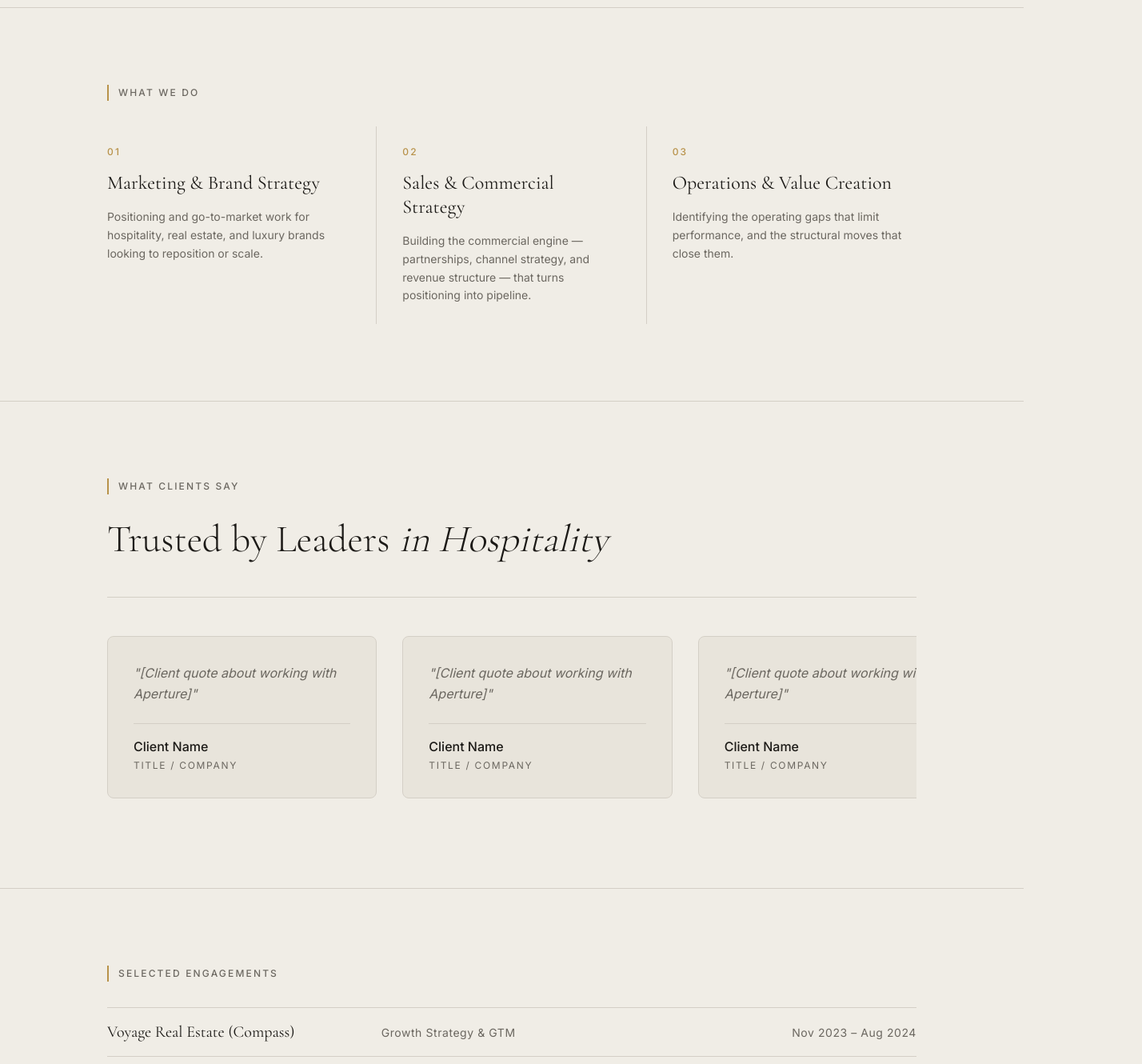
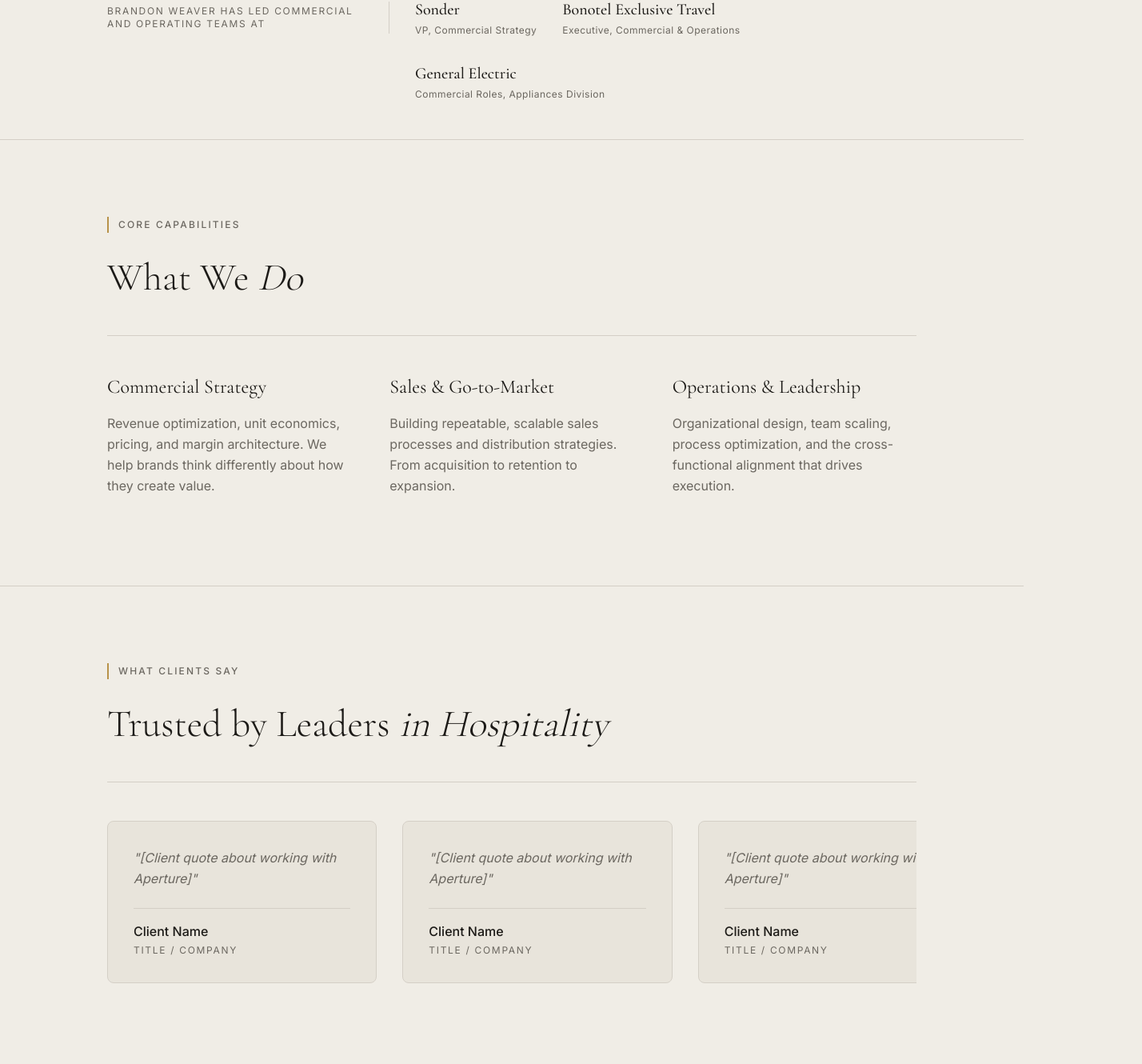
Before and after one commit to letsnavigatebmw/aperture-hospitality, a Next.js app: page / in a window 1280 px wide. Shown: the part 1464-2794 px from the top of the page at 80% size, 1428 px wide, since content can reach past the window. Built offline with nearby package versions, Linux system fonts and the light colour scheme.

Commit message:
Restructure hero - content left, headshot right
- LEFT: Logo lockup + vertical rule + wordmark + rule divider + headline + copy + CTAs
- RIGHT: Headshot photo (full height)
- Matches reference design exactly
- Simple two-column layout with content on left, visual on right

```diff
--- a/app/page.tsx
+++ b/app/page.tsx
@@ -16,26 +16,7 @@ export default function Home() {
       {/* HERO */}
       <div className="border-b border-rule">
         <div className="grid grid-cols-1 md:grid-cols-2 gap-0">
-          {/* LEFT: Large Aperture Circle */}
-          <div className="h-64 sm:h-80 md:h-[600px] lg:h-screen order-2 md:order-1 overflow-hidden bg-parchment flex items-center justify-center">
-            <svg width="80%" height="80%" viewBox="0 0 200 200" fill="none" xmlns="http://www.w3.org/2000/svg">
-              <circle cx="100" cy="100" r="95" stroke="#1C1A17" strokeWidth="8"/>
-              <path d="M100 5 A95 95 0 0 1 195 100" stroke="#B8924A" strokeWidth="12" strokeLinecap="round"/>
-            </svg>
-          </div>
-
-          {/* RIGHT: Headshot + Content Panel */}
-          <div className="order-1 md:order-2 flex flex-col md:flex-row">
-            {/* Headshot - visible on desktop */}
-            <div className="hidden md:block w-1/3 h-[600px] lg:h-screen overflow-hidden bg-parchment">
-              <img
-                src="/brandon-headshot.jpg"
-                alt="Brandon Weaver"
-                className="w-full h-full object-cover"
-              />
-            </div>
-
-            {/* Content Panel */}
+          {/* LEFT: Content Panel with Logo, Headline, Copy, CTAs */}
           <div style={{
             display: 'flex',
             flexDirection: 'column',
@@ -46,7 +27,7 @@ export default function Home() {
             paddingRight: 'clamp(1.5rem, 4vw, 4rem)',
             background: '#F0EDE6',
             minHeight: 'auto',
-              flex: 1
+            order: 1
           }}>
 
             {/* Logo lockup */}
@@ -187,6 +168,14 @@ export default function Home() {
             </div>
 
           </div>
+
+          {/* RIGHT: Headshot */}
+          <div className="h-64 sm:h-80 md:h-[600px] lg:h-screen order-2 md:order-2 overflow-hidden bg-parchment">
+            <img
+              src="/brandon-headshot.jpg"
+              alt="Brandon Weaver"
+              className="w-full h-full object-cover"
+            />
           </div>
         </div>
       </div>
@@ -215,19 +204,19 @@ export default function Home() {
               <div>
                 <h3 className="font-display text-xl font-medium text-ink mb-1">Sonder</h3>
                 <p className="text-xs tracking-tight text-muted">
-                  Regional General Manager
+                  VP, Commercial Strategy
                 </p>
               </div>
               <div>
                 <h3 className="font-display text-xl font-medium text-ink mb-1">Bonotel Exclusive Travel</h3>
                 <p className="text-xs tracking-tight text-muted">
-                  Strategic Leadership
+                  Executive, Commercial & Operations
                 </p>
               </div>
               <div>
                 <h3 className="font-display text-xl font-medium text-ink mb-1">General Electric</h3>
                 <p className="text-xs tracking-tight text-muted">
-                  Commercial Operations
+                  Commercial Roles, Appliances Division
                 </p>
               </div>
             </div>
@@ -235,74 +224,106 @@ export default function Home() {
         </div>
       </div>
 
-      {/* SERVICES */}
-      <section className="border-b border-rule">
+      {/* WHAT WE DO (3 Pillars) */}
+      <div className="border-b border-rule">
         <div className="container-max py-16 md:py-24">
-          <div className="section-label">What We Do</div>
-          <div className="grid md:grid-cols-3 gap-0">
-            <div className="md:border-r border-rule p-0 md:pr-8 md:py-6 mb-8 md:mb-0">
-              <div className="text-xs font-medium tracking-widest uppercase text-brass mb-4">01</div>
-              <h3 className="font-display text-2xl font-normal leading-tight mb-4 text-ink">
-                Marketing &amp; Brand Strategy
+          <div className="mb-12">
+            <div className="section-label">Core Capabilities</div>
+            <h2 className="font-display text-4xl md:text-5xl font-light mb-6 text-ink">
+              What We <em className="italic">Do</em>
+            </h2>
+          </div>
+
+          <div className="w-full h-px bg-rule mb-12" />
+
+          <div className="grid md:grid-cols-3 gap-12">
+            {/* Pillar 1 */}
+            <div>
+              <h3 className="font-display text-2xl font-normal text-ink mb-4">
+                Commercial Strategy
               </h3>
-              <p className="text-sm leading-relaxed text-muted">
-                Positioning and go-to-market work for hospitality, real estate, and luxury brands looking to reposition or scale.
+              <p className="text-muted leading-relaxed mb-4">
+                Revenue optimization, unit economics, pricing, and margin architecture. We help brands think differently about how they create value.
               </p>
             </div>
-            <div className="md:border-r border-rule p-0 md:px-8 md:py-6 mb-8 md:mb-0">
-              <div className="text-xs font-medium tracking-widest uppercase text-brass mb-4">02</div>
-              <h3 className="font-display text-2xl font-normal leading-tight mb-4 text-ink">
-                Sales &amp; Commercial Strategy
+
+            {/* Pillar 2 */}
+            <div>
+              <h3 className="font-display text-2xl font-normal text-ink mb-4">
+                Sales & Go-to-Market
               </h3>
-              <p className="text-sm leading-relaxed text-muted">
-                Building the commercial engine — partnerships, channel strategy, and revenue structure — that turns positioning into pipeline.
+              <p className="text-muted leading-relaxed mb-4">
+                Building repeatable, scalable sales processes and distribution strategies. From acquisition to retention to expansion.
               </p>
             </div>
-            <div className="p-0 md:pl-8 md:py-6">
-              <div className="text-xs font-medium tracking-widest uppercase text-brass mb-4">03</div>
-              <h3 className="font-display text-2xl font-normal leading-tight mb-4 text-ink">
-                Operations &amp; Value Creation
+
+            {/* Pillar 3 */}
+            <div>
+              <h3 className="font-display text-2xl font-normal text-ink mb-4">
+                Operations & Leadership
               </h3>
-              <p className="text-sm leading-relaxed text-muted">
-                Identifying the operating gaps that limit performance, and the structural moves that close them.
+              <p className="text-muted leading-relaxed mb-4">
+                Organizational design, team scaling, process optimization, and the cross-functional alignment that drives execution.
               </p>
             </div>
           </div>
         </div>
-      </section>
+      </div>
 
       {/* TESTIMONIALS */}
       <Testimonials />
 
-      {/* WORK / ENGAGEMENTS */}
-      <section className="border-b border-rule">
+      {/* ENGAGEMENTS */}
+      <div className="border-b border-rule">
         <div className="container-max py-16 md:py-24">
+          <div className="mb-12">
             <div className="section-label">Selected Engagements</div>
-          <div className="space-y-0">
-            {[
-              { client: 'Voyage Real Estate (Compass)', scope: 'Growth Strategy & GTM', date: 'Nov 2023 – Aug 2024' },
-              { client: 'Wilbur Labs', scope: 'Strategic Advisory, Luxury Villas GTM', date: 'Oct 2025 – Apr 2026' },
-              { client: 'Waratah, Inc. — Morrison Hotel', scope: 'Due Diligence & Launch Strategy', date: 'Jul 2023 – TBD' },
-              { client: 'The Runda Lab & WES Brands', scope: 'Strategic Advisory', date: 'TBD' },
-              { client: 'Beverly Spirits', scope: 'Go-to-Market Strategy', date: 'May 2023 – Jun 2025' },
-              { client: 'Foto Comercio', scope: 'Go-to-Market Strategy', date: 'May 2026 – Present' },
-              { client: 'Iterum Labs', scope: 'Go-to-Market Strategy', date: 'May 2026 – Present' },
-            ].map((eng, i) => (
-              <div key={i} className="grid md:grid-cols-3 gap-4 py-4 border-t border-rule md:items-baseline">
-                <h3 className="font-display text-lg md:text-xl font-normal text-ink hover:text-brass transition-colors">
-                  {eng.client}
-                </h3>
-                <p className="text-xs md:text-sm text-muted tracking-tight">
-                  {eng.scope}
-                </p>
-                <p className="text-xs md:text-sm text-muted tracking-tight md:text-right">
-                  {eng.date}
+            <h2 className="font-display text-4xl md:text-5xl font-light mb-6 text-ink">
+              Who We've <em className="italic">Worked With</em>
+            </h2>
+          </div>
+
+          <div className="w-full h-px bg-rule mb-12" />
+
+          <div className="grid md:grid-cols-2 gap-12">
+            {/* Engagement 1 */}
+            <div>
+              <h3 className="font-display text-xl font-medium text-ink mb-2">Voyage</h3>
+              <p className="text-xs tracking-tight text-muted mb-3">Luxury travel platform</p>
+              <p className="text-muted leading-relaxed">
+                Commercial strategy and revenue optimization for high-net-worth travel bookings.
               </p>
             </div>
-            ))}
+
+            {/* Engagement 2 */}
+            <div>
+              <h3 className="font-display text-xl font-medium text-ink mb-2">Wilbur Labs</h3>
+              <p className="text-xs tracking-tight text-muted mb-3">Hospitality software</p>
+              <p className="text-muted leading-relaxed">
+                GTM strategy and sales process design for enterprise hospitality clients.
+              </p>
+            </div>
+
+            {/* Engagement 3 */}
+            <div>
+              <h3 className="font-display text-xl font-medium text-ink mb-2">Waratah</h3>
+              <p className="text-xs tracking-tight text-muted mb-3">Premium accommodations</p>
+              <p className="text-muted leading-relaxed">
+                Strategic pricing and revenue management across luxury properties.
+              </p>
+            </div>
+
+            {/* Engagement 4 */}
+            <div>
+              <h3 className="font-display text-xl font-medium text-ink mb-2">Compass</h3>
+              <p className="text-xs tracking-tight text-muted mb-3">Real estate platform</p>
+              <p className="text-muted leading-relaxed">
+                Commercial acceleration and market expansion strategy.
+              </p>
             </div>
           </div>
-      </section>
+        </div>
+      </div>
 
       {/* INSIGHTS */}
       <Insights />
@@ -320,16 +341,21 @@ export default function Home() {
       <PodcastsMedia />
 
       {/* CONTACT CTA */}
-      <div className="bg-ink">
-        <div className="container-max py-16 md:py-24 flex flex-col md:flex-row md:items-center md:justify-between gap-8">
-          <h2 className="font-display text-3xl md:text-5xl font-light leading-tight text-parchment max-w-2xl">
-            Have an asset that isn't performing the way it <em className="italic">should?</em>
+      <section className="border-b border-rule">
+        <div className="container-max py-16 md:py-24">
+          <div className="max-w-3xl">
+            <h2 className="font-display text-4xl md:text-5xl font-light mb-6 text-ink">
+              Ready to work <em className="italic">together?</em>
             </h2>
-          <Link href="/contact" className="btn-primary !bg-parchment !text-ink flex-shrink-0">
-            Let's talk
+            <p className="text-lg leading-relaxed text-muted mb-8 max-w-2xl">
+              Let's talk about your business, your challenges, and how Aperture can help unlock the next phase of growth.
+            </p>
+            <Link href="/contact" className="inline-flex items-center justify-center px-8 py-4 bg-ink text-parchment font-medium uppercase tracking-wider text-sm hover:bg-muted transition-colors">
+              Get in Touch
             </Link>
           </div>
         </div>
+      </section>
 
       <Footer />
     </>
```
Lines whose indentation alone changed are shown as unchanged.
